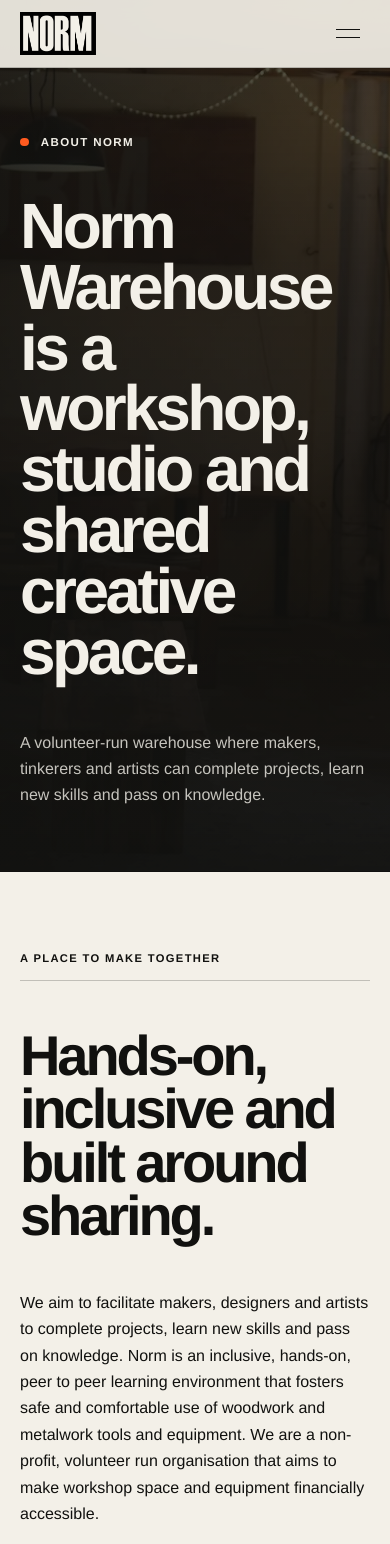
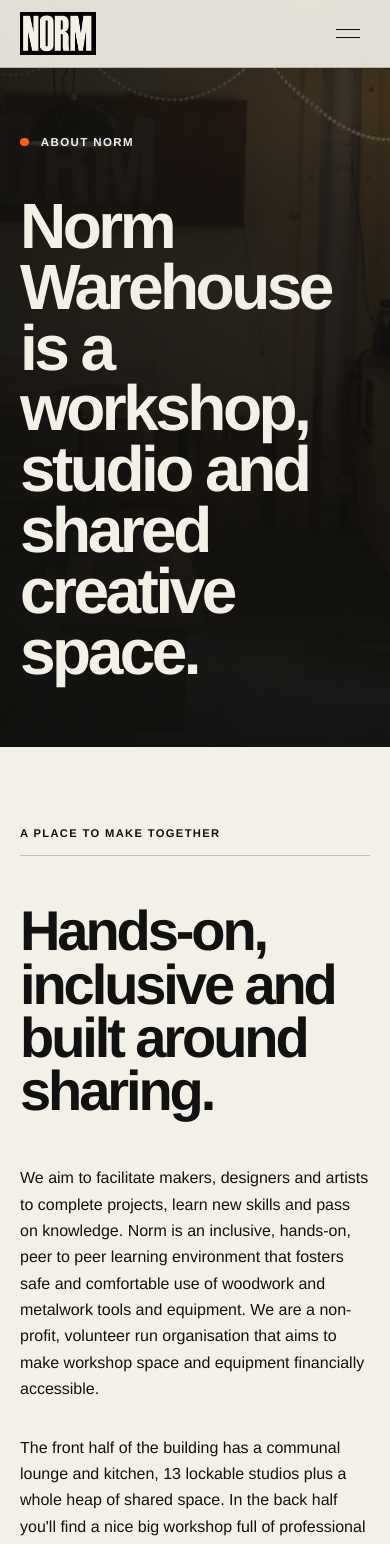
Before and after one commit to nigelheap/norm-modern, a Vue app: page /about in a window 390 px wide. Shown: the top 1544 px of the page. Built offline with nearby package versions, Linux system fonts and the light colour scheme.

Commit message:
edgy commentary
Signed-off-by: Nigel <nigel.c.heap@gmail.com>

```diff
--- a/src/assets/main.css
+++ b/src/assets/main.css
@@ -448,15 +448,7 @@
   text-transform: uppercase;
 }
 
-.about-section {
-  display: grid;
-  grid-template-columns: 1fr 3fr;
-  gap: 0 var(--gutter);
-}
-
-.about-section .section-label {
-  grid-column: 1 / -1;
-}
+
 
 .about-heading {
   grid-column: 1 / -1;
@@ -1063,7 +1055,7 @@
   min-height: 72svh;
   display: grid;
   grid-template-columns: minmax(0, 1.45fr) minmax(17rem, 0.55fr);
-  gap: clamp(3rem, 8vw, 8rem);
+  gap: clamp(3rem, 6vw, 8rem);
   align-items: end;
   padding: clamp(10rem, 19vh, 14rem) var(--gutter) clamp(4rem, 8vw, 7rem);
   border-bottom: 1px solid var(--line);
@@ -1662,9 +1654,6 @@
     display: block;
   }
 
-  .about-section {
-    grid-template-columns: 1fr;
-  }
 
   .copy-grid {
     grid-column: 1;
--- a/src/views/AboutView.vue
+++ b/src/views/AboutView.vue
@@ -3,10 +3,6 @@
     <section class="page-hero page-hero-banner page-hero-about" aria-labelledby="about-page-title">
       <p class="eyebrow"><span></span> About NORM</p>
       <h1 id="about-page-title">Norm Warehouse is a workshop, studio and shared creative space.</h1>
-      <p class="page-intro">
-        A volunteer-run warehouse where makers, tinkerers and artists can complete projects,
-        learn new skills and pass on knowledge.
-      </p>
     </section>
 
     <section class="section about-section" aria-labelledby="about-title">
```
